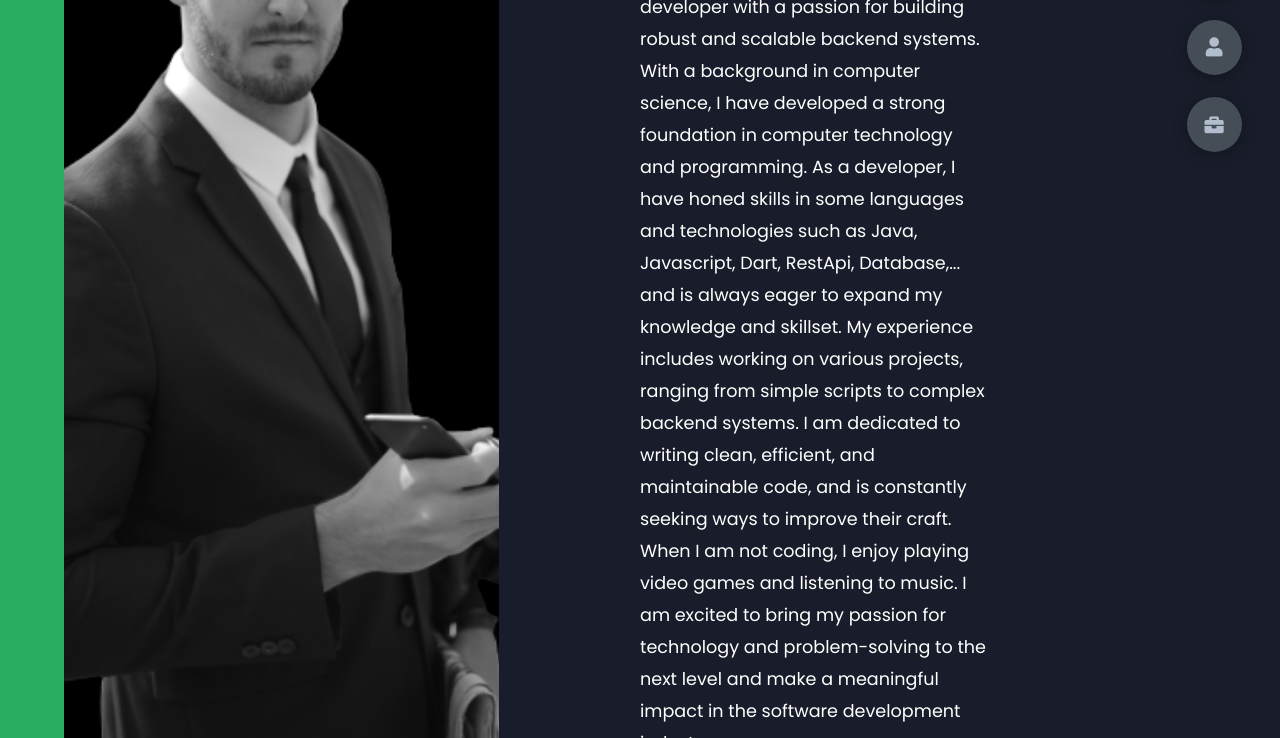
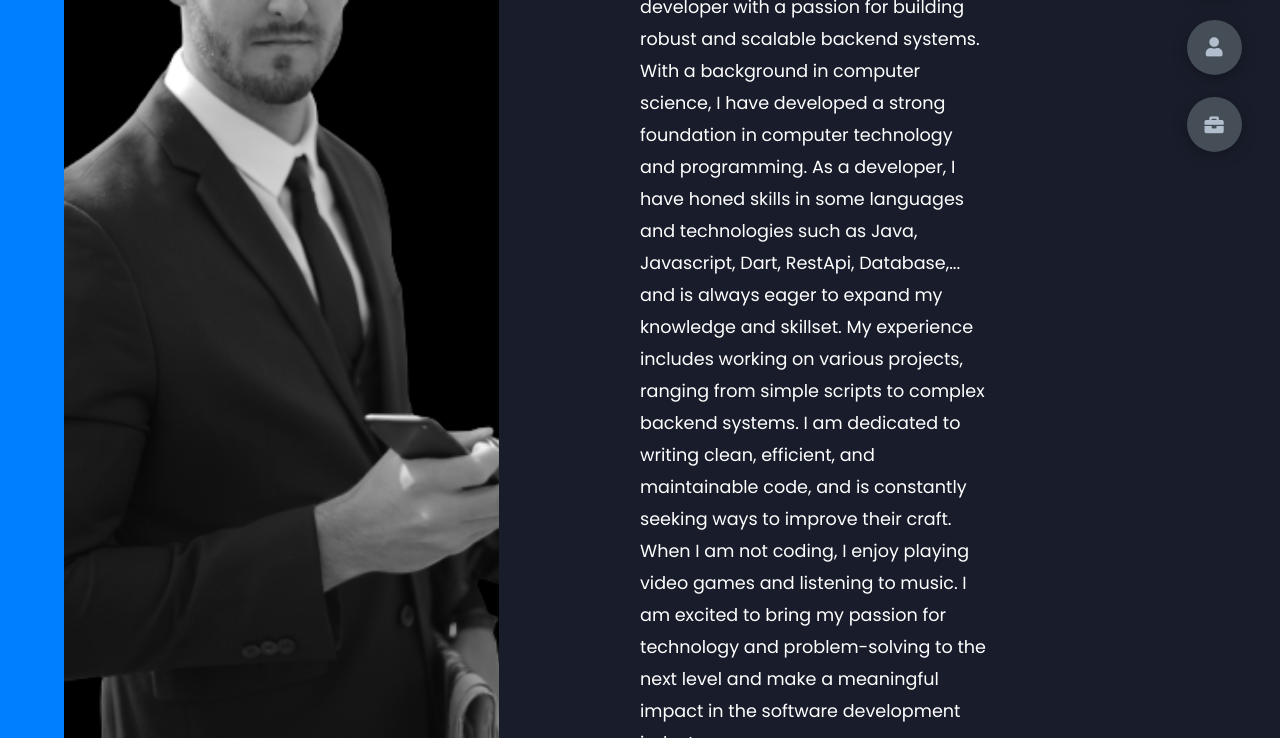
Before and after one commit to minhphonghp2003/minhphonghp2003.github.io, a plain HTML site: page index.html in a window 1280 px wide. Shown: the part 353-1091 px from the top of the page. Drawn offline with Linux system fonts and the light colour scheme.

Commit message:
Update styles.css

```diff
--- a/styles/styles.css
+++ b/styles/styles.css
@@ -379,7 +379,7 @@
 
 :root {
   --color-primary: #191d2b;
-  --color-secondary: #27AE60;
+  --color-secondary: #0080ff;
   --color-white: #FFFFFF;
   --color-black: #000;
   --color-grey0: #f8f8f8;
```
